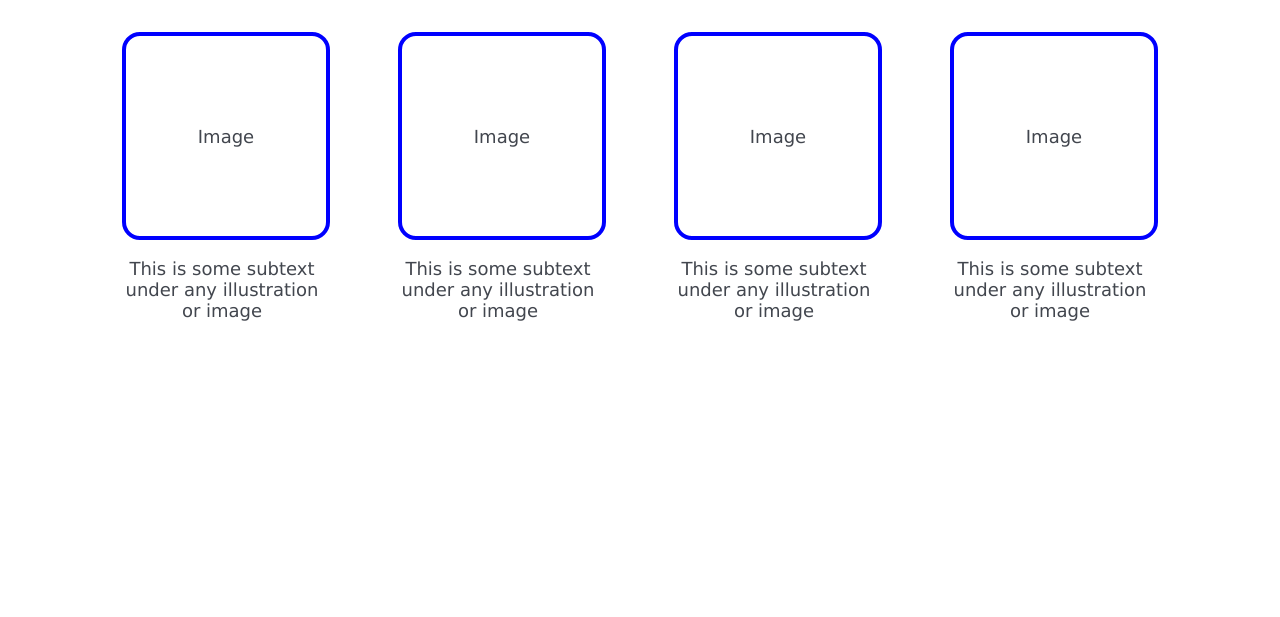
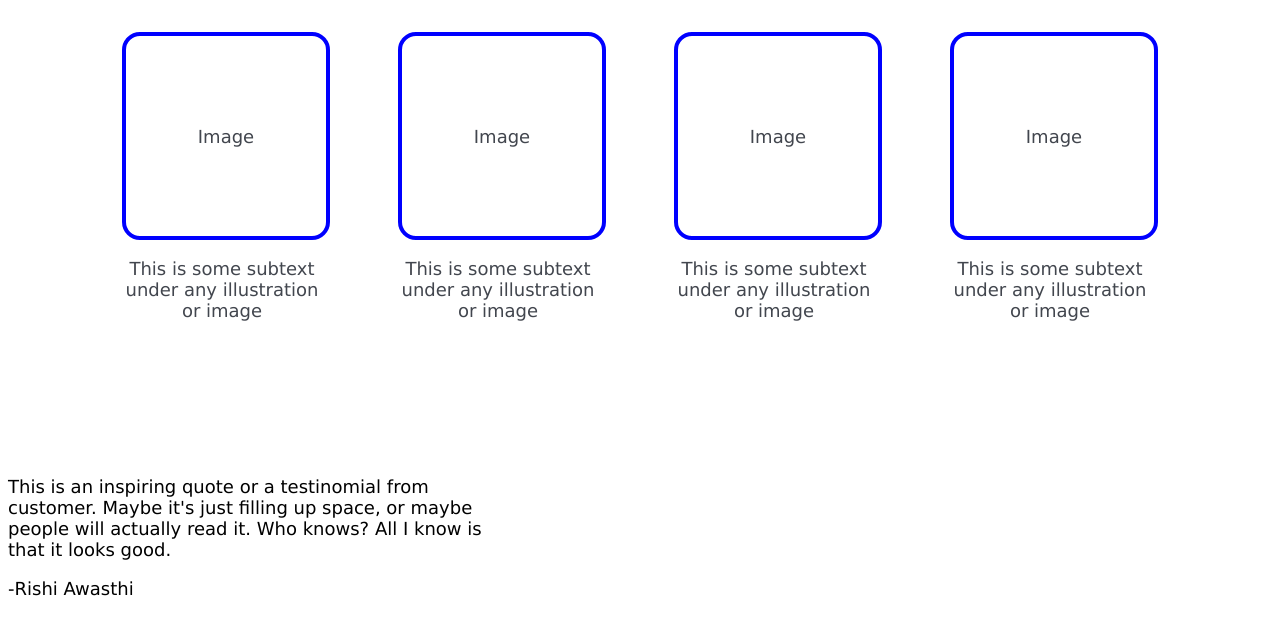
Before and after one commit to Rishi9563/Landing-page, a plain HTML site: page index.html in a window 1280 px wide. Shown: the part 724-1341 px from the top of the page. Before the commit the page ends 1190 px from the top, so only its background shows below. Drawn offline with Linux system fonts and the light colour scheme.

Commit message:
Again add commands to index.html for third part
Edit index.html to add third part(which is a quote or a feedback) to make page look better.

```diff
--- a/index.html
+++ b/index.html
@@ -51,6 +51,13 @@
                 </div>
             </div>
         </div>
+
+        <div class="quote">
+            <p class="text">This is an inspiring quote or a testinomial from customer. Maybe it's just filling up space, or maybe people will actually read it.
+                Who knows? All I know is that it looks good.
+            </p>
+            <p class="author">-Rishi Awasthi</p>
+        </div>
     </div>
 </body>
 </html>
```
